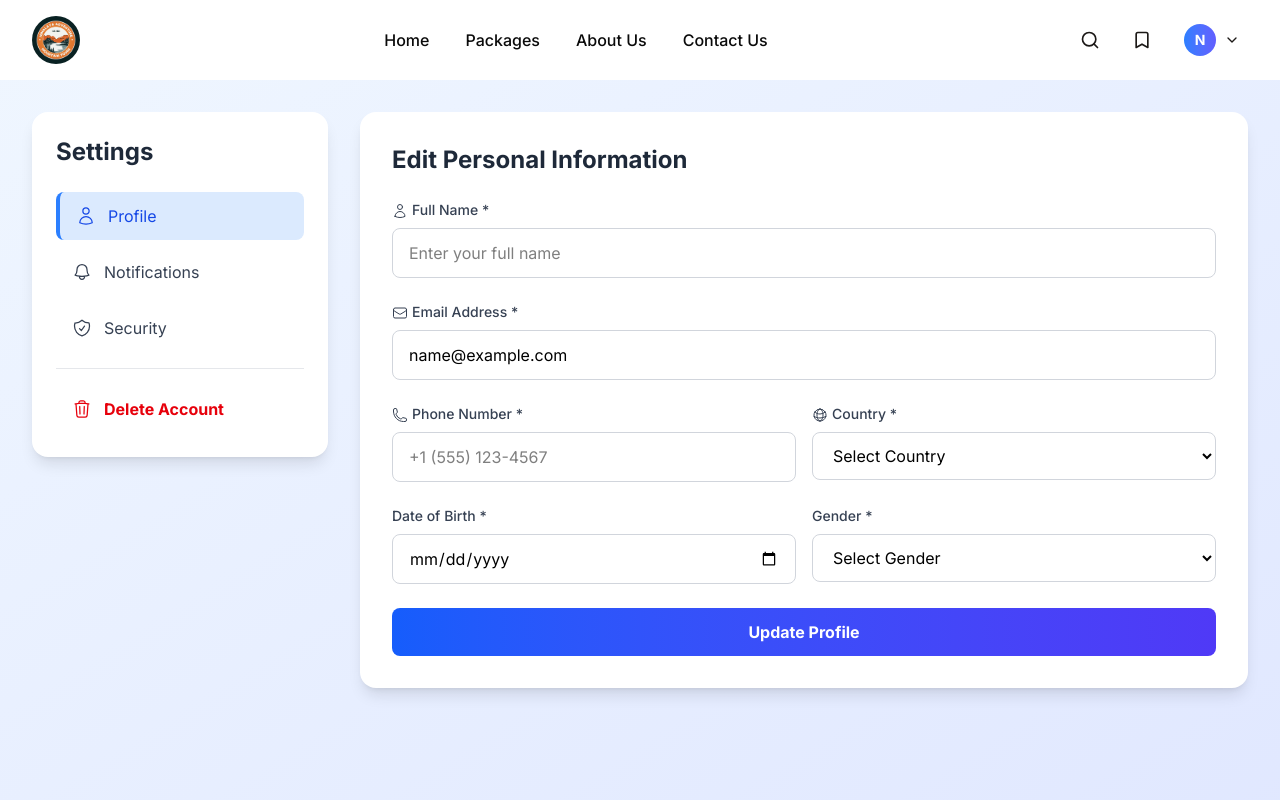
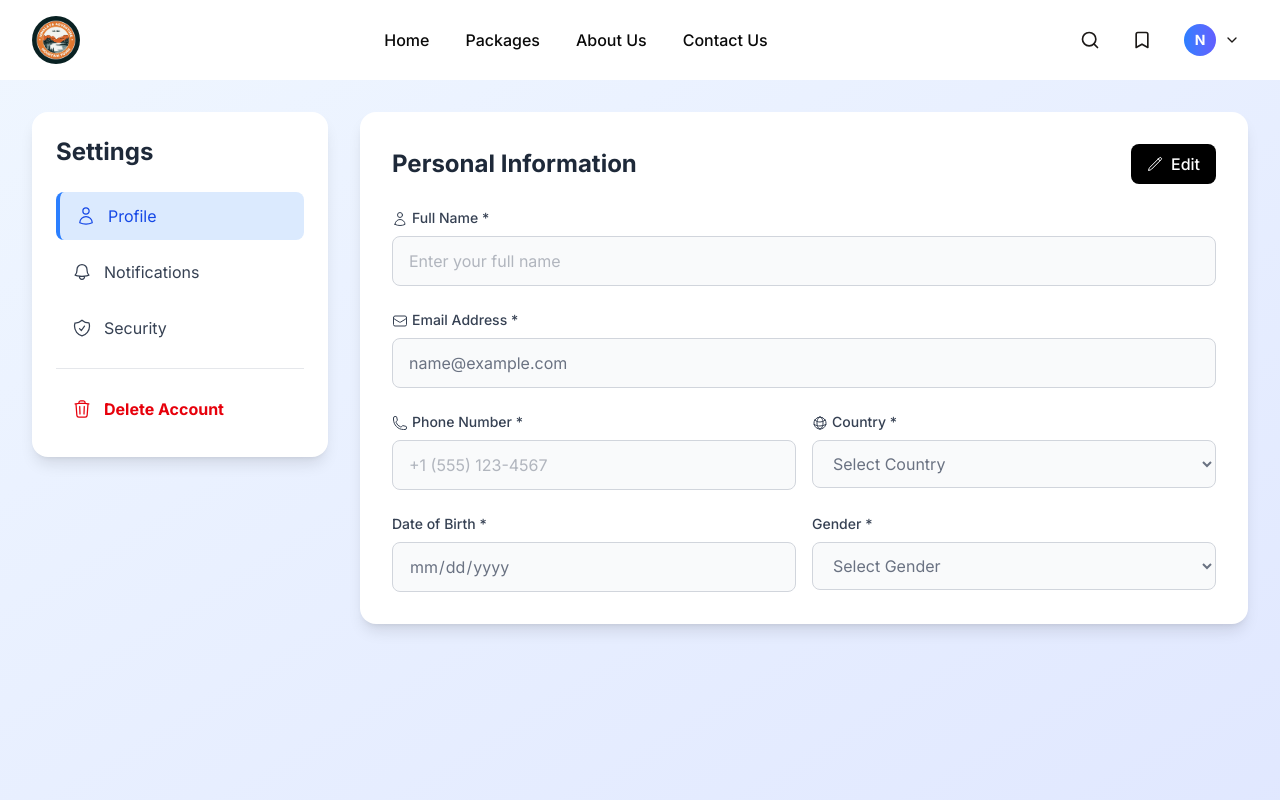
Before and after one commit to Allan0092/TrekkingWebsite, a React (Vite) app in the folder trekkingfrontend/: page /profile in a window 1280 px wide. Shown: the top 800 px of the page. Built offline with nearby package versions, Linux system fonts and the light colour scheme; sample sign-in values are in the browser's storage.

Commit message:
improved editing of personal details

```diff
--- a/trekkingfrontend/src/components/Profile.jsx
+++ b/trekkingfrontend/src/components/Profile.jsx
@@ -1,14 +1,16 @@
 import {
   BellIcon,
   EnvelopeIcon,
+  ExclamationTriangleIcon,
   EyeIcon,
   EyeSlashIcon,
   GlobeAltIcon,
+  PencilIcon,
   PhoneIcon,
   ShieldCheckIcon,
+  TrashIcon,
   UserIcon,
-  ExclamationTriangleIcon,
-  TrashIcon,
+  XMarkIcon,
 } from "@heroicons/react/24/outline";
 import { useEffect, useState } from "react";
 import { useNavigate } from "react-router-dom";
@@ -22,6 +24,11 @@ const Profile = () => {
   const [isLoading, setIsLoading] = useState(false);
   const [errors, setErrors] = useState({});
   const [successMessage, setSuccessMessage] = useState("");
+
+  // Profile edit mode state
+  const [isEditing, setIsEditing] = useState(false);
+  const [hasChanges, setHasChanges] = useState(false);
+  const [originalProfileData, setOriginalProfileData] = useState({});
 
   // Delete account states
   const [showDeleteModal, setShowDeleteModal] = useState(false);
@@ -69,23 +76,25 @@ const Profile = () => {
     "Belgium",
     "Brazil",
     "Canada",
+    "Chile",
     "China",
+    "Colombia",
     "Denmark",
     "Egypt",
     "Finland",
     "France",
     "Germany",
+    "Ghana",
     "Greece",
     "India",
     "Indonesia",
     "Iran",
     "Iraq",
     "Ireland",
+    "Israel",
     "Italy",
     "Japan",
-    "Jordan",
     "Kenya",
-    "South Korea",
     "Malaysia",
     "Mexico",
     "Nepal",
@@ -101,41 +110,66 @@ const Profile = () => {
     "Saudi Arabia",
     "Singapore",
     "South Africa",
+    "South Korea",
     "Spain",
     "Sri Lanka",
     "Sweden",
     "Switzerland",
     "Thailand",
     "Turkey",
+    "Ukraine",
+    "United Arab Emirates",
     "United Kingdom",
     "United States",
     "Vietnam",
-    "Other",
   ];
 
-  // Load user data on component mount
+  // Initialize data when user is available
   useEffect(() => {
     if (!user) {
       navigate("/login");
       return;
     }
 
-    // Populate profile data from user
-    setProfileData({
+    const initialData = {
       full_name: user.full_name || "",
       email: user.email || "",
       phone: user.phone || "",
       country: user.country || "",
       date_of_birth: user.date_of_birth || "",
       gender: user.gender || "",
-    });
+    };
 
-    // Load notification settings (you might want to fetch from API)
+    setProfileData(initialData);
+    setOriginalProfileData(initialData);
+
     setNotificationSettings({
       newsletter: user.subscribe_newsletter || false,
       offers: user.receive_offers || false,
     });
   }, [user, navigate]);
+
+  // Check for changes in profile data
+  useEffect(() => {
+    const hasDataChanged = Object.keys(profileData).some(
+      (key) => profileData[key] !== originalProfileData[key]
+    );
+    setHasChanges(hasDataChanged);
+  }, [profileData, originalProfileData]);
+
+  // Edit mode functions
+  const handleEditClick = () => {
+    setIsEditing(true);
+    setErrors({}); // Clear any existing errors
+  };
+
+  const handleCancelEdit = () => {
+    setIsEditing(false);
+    setProfileData(originalProfileData); // Reset to original data
+    setHasChanges(false);
+    setErrors({});
+    setSuccessMessage("");
+  };
 
   // Validation functions
   const validateProfile = () => {
@@ -304,6 +338,12 @@ const Profile = () => {
 
         toast.success("Profile updated successfully!");
         setSuccessMessage("Profile updated successfully!");
+
+        // Update original data and exit edit mode
+        setOriginalProfileData(profileData);
+        setIsEditing(false);
+        setHasChanges(false);
+
         setTimeout(() => setSuccessMessage(""), 3000);
       } else {
         const errorData = await response.json();
@@ -561,9 +601,26 @@ const Profile = () => {
               {/* Profile Tab */}
               {activeTab === "profile" && (
                 <div>
-                  <h3 className="text-2xl font-bold text-gray-800 mb-6">
-                    Edit Personal Information
+                  <div className="flex items-center justify-between mb-6">
+                    <h3 className="text-2xl font-bold text-gray-800">
+                      Personal Information
                     </h3>
+                    {!isEditing ? (
+                      <button
+                        onClick={handleEditClick}
+                        className="flex items-center px-4 py-2 bg-black text-white rounded-lg hover:bg-gray-800 transition-colors font-medium"
+                      >
+                        <PencilIcon className="h-4 w-4 mr-2" />
+                        Edit
+                      </button>
+                    ) : (
+                      <div className="flex items-center space-x-2">
+                        <span className="text-sm text-gray-600">Edit Mode</span>
+                        <div className="w-2 h-2 bg-green-500 rounded-full animate-pulse"></div>
+                      </div>
+                    )}
+                  </div>
+
                   <form onSubmit={handleProfileSubmit} className="space-y-6">
                     {/* Full Name */}
                     <div>
@@ -577,10 +634,15 @@ const Profile = () => {
                         onChange={(e) =>
                           handleProfileChange("full_name", e.target.value)
                         }
+                        disabled={!isEditing}
                         className={`w-full px-4 py-3 border rounded-lg focus:ring-2 focus:ring-blue-500 focus:border-transparent transition-colors ${
                           errors.full_name
                             ? "border-red-500"
                             : "border-gray-300"
+                        } ${
+                          !isEditing
+                            ? "bg-gray-50 text-gray-500 cursor-not-allowed"
+                            : "bg-white"
                         }`}
                         placeholder="Enter your full name"
                       />
@@ -603,8 +665,13 @@ const Profile = () => {
                         onChange={(e) =>
                           handleProfileChange("email", e.target.value)
                         }
+                        disabled={!isEditing}
                         className={`w-full px-4 py-3 border rounded-lg focus:ring-2 focus:ring-blue-500 focus:border-transparent transition-colors ${
                           errors.email ? "border-red-500" : "border-gray-300"
+                        } ${
+                          !isEditing
+                            ? "bg-gray-50 text-gray-500 cursor-not-allowed"
+                            : "bg-white"
                         }`}
                         placeholder="Enter your email"
                       />
@@ -628,8 +695,13 @@ const Profile = () => {
                           onChange={(e) =>
                             handleProfileChange("phone", e.target.value)
                           }
+                          disabled={!isEditing}
                           className={`w-full px-4 py-3 border rounded-lg focus:ring-2 focus:ring-blue-500 focus:border-transparent transition-colors ${
                             errors.phone ? "border-red-500" : "border-gray-300"
+                          } ${
+                            !isEditing
+                              ? "bg-gray-50 text-gray-500 cursor-not-allowed"
+                              : "bg-white"
                           }`}
                           placeholder="+1 (555) 123-4567"
                         />
@@ -650,10 +722,15 @@ const Profile = () => {
                           onChange={(e) =>
                             handleProfileChange("country", e.target.value)
                           }
+                          disabled={!isEditing}
                           className={`w-full px-4 py-3 border rounded-lg focus:ring-2 focus:ring-blue-500 focus:border-transparent transition-colors ${
                             errors.country
                               ? "border-red-500"
                               : "border-gray-300"
+                          } ${
+                            !isEditing
+                              ? "bg-gray-50 text-gray-500 cursor-not-allowed"
+                              : "bg-white"
                           }`}
                         >
                           <option value="">Select Country</option>
@@ -683,10 +760,15 @@ const Profile = () => {
                           onChange={(e) =>
                             handleProfileChange("date_of_birth", e.target.value)
                           }
+                          disabled={!isEditing}
                           className={`w-full px-4 py-3 border rounded-lg focus:ring-2 focus:ring-blue-500 focus:border-transparent transition-colors ${
                             errors.date_of_birth
                               ? "border-red-500"
                               : "border-gray-300"
+                          } ${
+                            !isEditing
+                              ? "bg-gray-50 text-gray-500 cursor-not-allowed"
+                              : "bg-white"
                           }`}
                         />
                         {errors.date_of_birth && (
@@ -705,8 +787,13 @@ const Profile = () => {
                           onChange={(e) =>
                             handleProfileChange("gender", e.target.value)
                           }
+                          disabled={!isEditing}
                           className={`w-full px-4 py-3 border rounded-lg focus:ring-2 focus:ring-blue-500 focus:border-transparent transition-colors ${
                             errors.gender ? "border-red-500" : "border-gray-300"
+                          } ${
+                            !isEditing
+                              ? "bg-gray-50 text-gray-500 cursor-not-allowed"
+                              : "bg-white"
                           }`}
                         >
                           <option value="">Select Gender</option>
@@ -725,18 +812,46 @@ const Profile = () => {
                       </div>
                     </div>
 
+                    {/* Action Buttons - Only shown in edit mode */}
+                    {isEditing && (
+                      <div className="flex space-x-4">
                         <button
                           type="submit"
-                      disabled={isLoading}
-                      className="w-full py-3 bg-gradient-to-r from-blue-600 to-indigo-600 text-white font-semibold rounded-lg hover:from-blue-700 hover:to-indigo-700 focus:ring-4 focus:ring-blue-500 focus:ring-opacity-50 transition-all duration-200 disabled:opacity-50 disabled:cursor-not-allowed"
+                          disabled={isLoading || !hasChanges}
+                          className={`flex-1 py-3 font-semibold rounded-lg transition-all duration-200 ${
+                            hasChanges && !isLoading
+                              ? "bg-gradient-to-r from-blue-600 to-indigo-600 text-white hover:from-blue-700 hover:to-indigo-700 focus:ring-4 focus:ring-blue-500 focus:ring-opacity-50"
+                              : "bg-gray-300 text-gray-500 cursor-not-allowed"
+                          }`}
                         >
                           {isLoading ? "Updating..." : "Update Profile"}
                         </button>
+                        <button
+                          type="button"
+                          onClick={handleCancelEdit}
+                          disabled={isLoading}
+                          className="flex-1 py-3 bg-gray-200 text-gray-700 font-semibold rounded-lg hover:bg-gray-300 focus:ring-4 focus:ring-gray-400 focus:ring-opacity-50 transition-all duration-200 disabled:opacity-50 disabled:cursor-not-allowed flex items-center justify-center"
+                        >
+                          <XMarkIcon className="h-4 w-4 mr-2" />
+                          Cancel
+                        </button>
+                      </div>
+                    )}
+
+                    {/* Show changes indicator */}
+                    {isEditing && hasChanges && (
+                      <div className="bg-blue-50 border border-blue-200 rounded-lg p-3">
+                        <p className="text-sm text-blue-700">
+                          💡 You have unsaved changes. Click "Update Profile" to
+                          save them.
+                        </p>
+                      </div>
+                    )}
                   </form>
                 </div>
               )}
 
-              {/* Notifications Tab */}
+              {/* Notifications Tab - keeping existing implementation */}
               {activeTab === "notifications" && (
                 <div>
                   <h3 className="text-2xl font-bold text-gray-800 mb-6">
@@ -984,8 +1099,9 @@ const Profile = () => {
 
                 <div className="mb-6">
                   <p className="text-gray-700 mb-4">
-                    <strong className="text-red-600">Warning:</strong> This action
-                    cannot be undone. Deleting your account will permanently remove:
+                    <strong className="text-red-600">Warning:</strong> This
+                    action cannot be undone. Deleting your account will
+                    permanently remove:
                   </p>
                   <ul className="list-disc list-inside text-gray-600 space-y-2 ml-4">
                     <li>Your profile information</li>
@@ -1023,7 +1139,8 @@ const Profile = () => {
                 </div>
 
                 <p className="text-gray-700 mb-6">
-                  Please enter your current password to confirm account deletion.
+                  Please enter your current password to confirm account
+                  deletion.
                 </p>
 
                 <div className="mb-6">
@@ -1035,7 +1152,9 @@ const Profile = () => {
                     value={deletePassword}
                     onChange={(e) => setDeletePassword(e.target.value)}
                     className={`w-full px-4 py-3 border rounded-lg focus:ring-2 focus:ring-red-500 focus:border-transparent transition-colors ${
-                      errors.deletePassword ? "border-red-500" : "border-gray-300"
+                      errors.deletePassword
+                        ? "border-red-500"
+                        : "border-gray-300"
                     }`}
                     placeholder="Enter your password"
                   />
@@ -1081,8 +1200,8 @@ const Profile = () => {
 
                 <div className="mb-6">
                   <p className="text-gray-700 mb-4">
-                    <strong className="text-red-600">Last chance!</strong>{" "}
-                    Are you absolutely sure you want to delete your account?
+                    <strong className="text-red-600">Last chance!</strong> Are
+                    you absolutely sure you want to delete your account?
                   </p>
                   <p className="text-sm text-gray-600">
                     Type <strong>DELETE</strong> below to confirm:
@@ -1105,9 +1224,7 @@ const Profile = () => {
                   </button>
                   <button
                     onClick={handleFinalAccountDeletion}
-                    disabled={
-                      isDeletingAccount || deletePassword !== "DELETE"
-                    }
+                    disabled={isDeletingAccount || deletePassword !== "DELETE"}
                     className="flex-1 px-4 py-3 bg-red-600 text-white rounded-xl hover:bg-red-700 transition-colors font-semibold disabled:opacity-50 flex items-center justify-center"
                   >
                     {isDeletingAccount ? (
```
Lines whose indentation alone changed are shown as unchanged.
